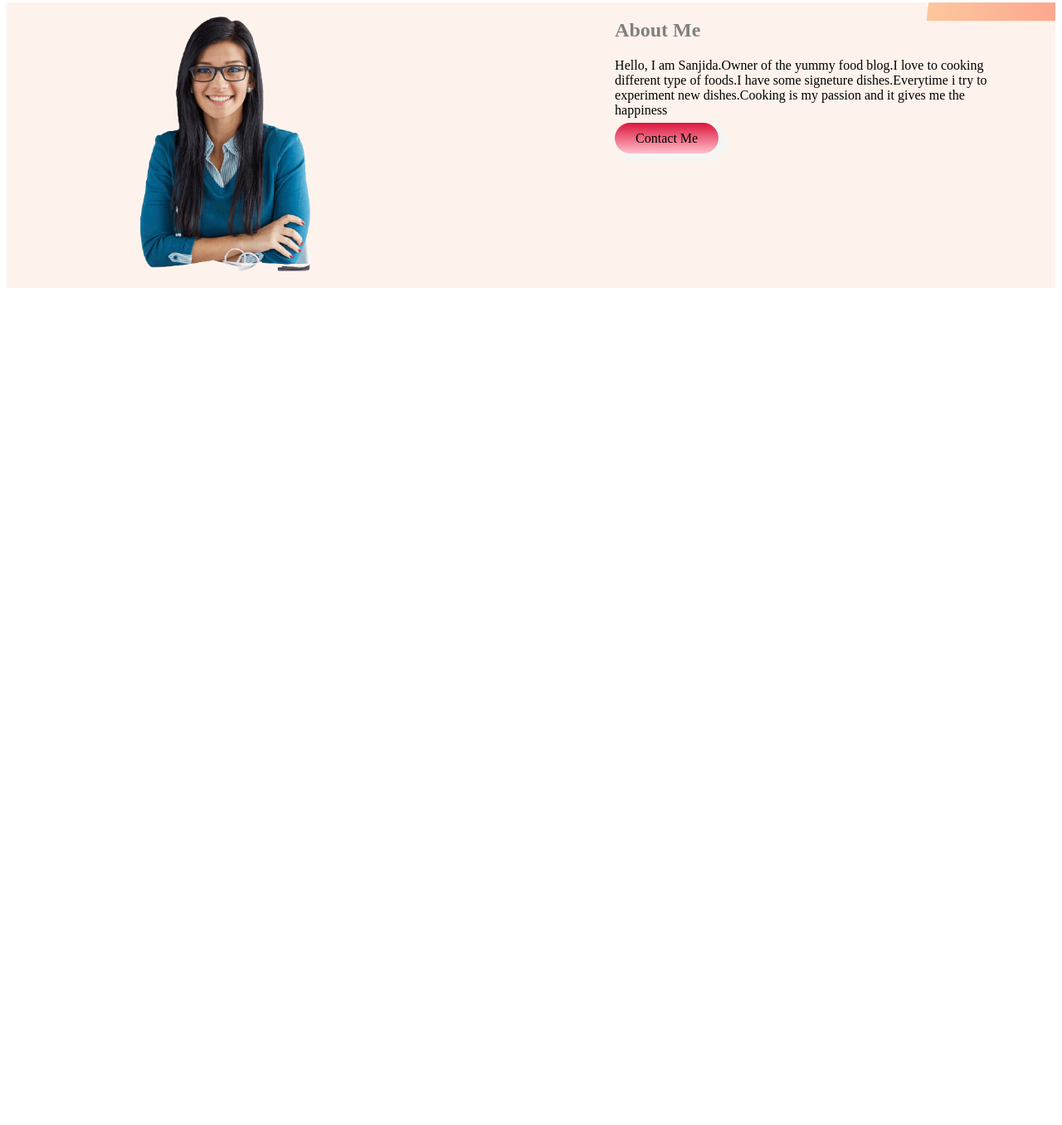
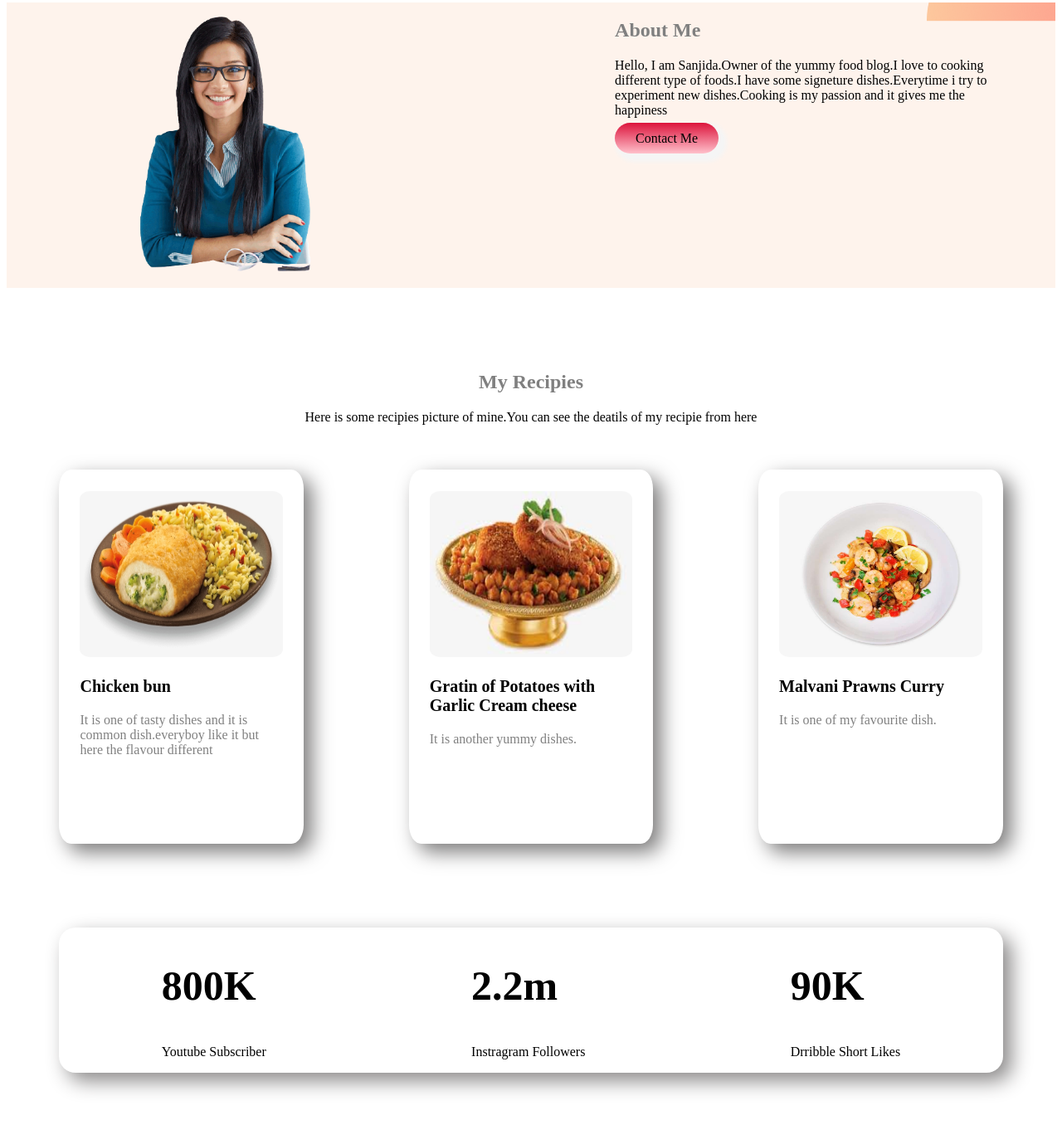
Before and after one commit to anikasanjida/delicious-food-blog, a plain HTML site: page index.html in a window 1280 px wide. Shown: the part 381-1737 px from the top of the page at 83% size. Before the commit the page ends 828 px from the top, so only its background shows below. Drawn offline with Linux system fonts and the light colour scheme.

Commit message:
recipies and follower part

```diff
--- a/index.html
+++ b/index.html
@@ -37,6 +37,44 @@
         </div>
     </section>
 
+    <section class="text-recipie">
+        <h2 class="grey-color">My Recipies</h2>
+        <p>Here is some recipies picture of mine.You can see the deatils of my recipie  from here</p>
+        </section>
+          <section class="recipie">
+            <div class="box">
+                <img src="images/food..png" alt="">
+                <h3 >Chicken bun</h3>
+                <p class="grey-color">It is one of tasty dishes and it is common dish.everyboy like it but here the flavour different</p>
+            </div>
+            <div class="box">
+                <img src="images/images.jpg" alt="">
+                <h3>Gratin of Potatoes with Garlic Cream cheese</h3>
+                <p class="grey-color"> It is another yummy dishes.</p>
+            </div>
+            <div class="box">
+                <img src="images/food3.png" alt="">
+                <h3>Malvani Prawns Curry</h3>
+                <p class="grey-color"> It is one of my favourite dish.</p>
+            </div>
+          </section>
+          <section class="follower">
+            <div class="item recipie">
+                <div>
+                    <h1>800K</h1>
+                    <p>Youtube Subscriber</p>
+                </div>
+                <div>
+                    <h1>2.2m</h1>
+                    <p>Instragram Followers</p>
+                </div>
+                <div>
+                    <h1>90K</h1>
+                    <p>Drribble Short Likes</p>
+                </div>
+            </div>
+        </section>
+
 
 </body>
 </html>
--- a/style.css
+++ b/style.css
@@ -11,10 +11,14 @@
 h1{
     font-size: 50px;
 }
+h3{
+    font-size: 20px ;
+}
 h5{
     font-size: 15px;
     color: grey;
 }
+
 .half-part{
     width: 50%;
     margin-left: 5%;
@@ -44,3 +48,63 @@ h5{
     background-repeat: no-repeat;
     background-position: right;
 }
+.box{
+    width: 25%;
+    height: 400px;
+    padding: 2%;
+    margin: 3% 5%;
+    border-radius: 5%;
+    box-shadow: 10px 10px 25px rgb(124, 123, 123);
+
+}
+.box img{
+    height: 200px;
+    width: 100%;
+    border-radius: 5%;
+
+}
+.recipie{
+    display: flex;
+    justify-content: center;
+    align-items: center;
+}
+
+.recipie h2{
+
+        text-align: center;
+        padding-top:5%;
+        padding-bottom: 5%;
+
+}
+.text-recipie{
+    text-align: center;
+
+    align-items: center;
+}
+.follower{
+    margin: 5% 5%;
+}
+.item{
+    justify-content: space-around;
+        width: 100%;
+        height: 5%;
+        box-shadow: 10px 10px 25px rgb(139, 137, 137);
+        border-radius: 20px;
+}
+.box2{
+    width: 16%;
+    margin:1% 2% ;
+    padding: 1% 2% ;
+    float: left;
+    box-shadow: 10px 10px 40px rgb(71, 66, 66);
+    border-radius: 10px;
+    height: 60%;
+    background-color: white;
+    border-left: 7px solid ;
+    border-image: linear-gradient(180deg, lightsalmon,tomato);
+    border-image-slice: 1;
+
+}
+.box2 h3{
+    padding-top: 2%;
+}
```
Also changed, not shown: images/Project Cover1.jpg (added), images/food..png (added), images/food1.png (added), images/food2.png (added), images/food3.png (added), images/images.jpg (added).
